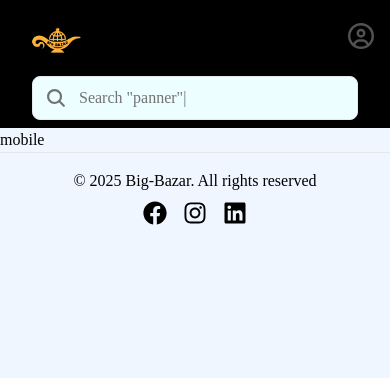
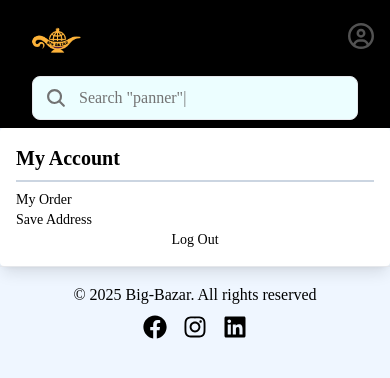
Before and after one commit to shahriar2880/big-bazar, a React (Vite) app in the folder client/: page /user in a window 390 px wide. Shown: the top 378 px of the page. Built offline with nearby package versions, Linux system fonts and the light colour scheme; no server answers.

Commit message:
mobile device

```diff
--- a/client/src/pages/UserMenuMobile.jsx
+++ b/client/src/pages/UserMenuMobile.jsx
@@ -1,10 +1,11 @@
 import React from 'react'
+import UserMenu from '../component/UserMenu'
 
 const UserMenuMobile = () => {
   return (
-    <div>
-        mobile
-    </div>
+    <section>
+        <UserMenu/>
+    </section>
   )
 }
 
```
